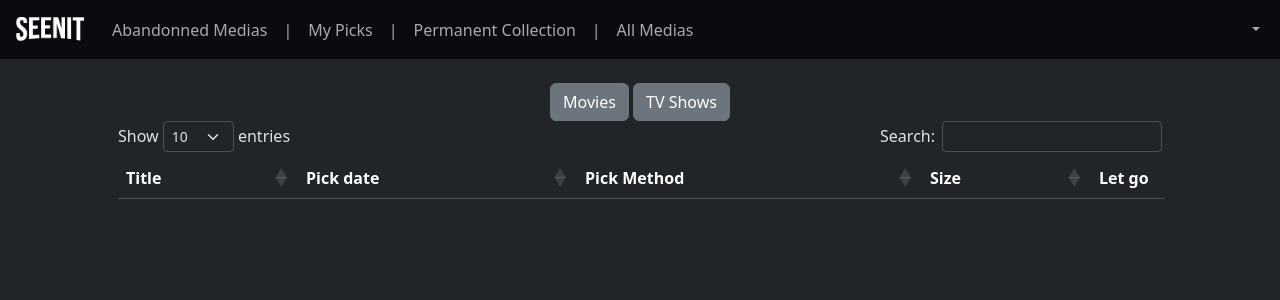
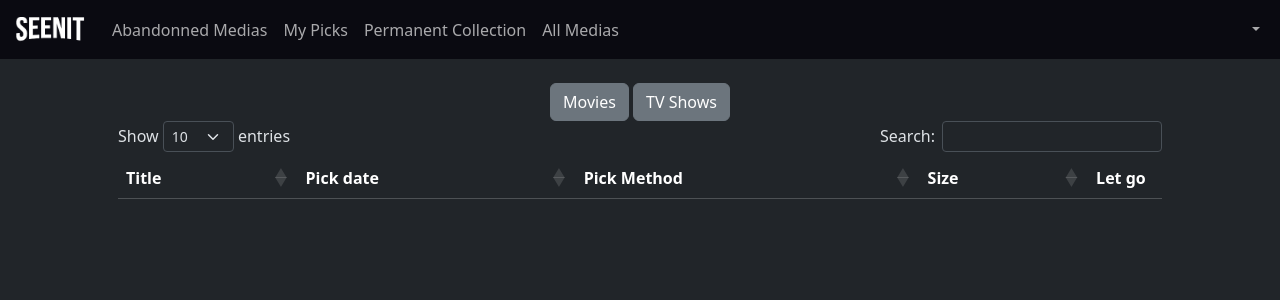
Before and after one commit to gars50/SeenIt, a Python web app: template app/templates/table_views/picks.html in a window 1280 px wide. Shown: the top 300 px of the page. Run offline with Jinja, Linux system fonts and the light colour scheme; the template is opened without the code that fills it, so the values that code supplies are empty; some libraries are stand-ins or nearby versions.

```diff
--- a/app/templates/nav.html
+++ b/app/templates/nav.html
@@ -11,20 +11,11 @@
                 <li class="nav-item">
                     <a {% if active_page == "abandonned_medias" %} class="nav-link active" {% else %} class="nav-link" {% endif %} href="{{ url_for('media.abandonned_medias') }}">Abandonned Medias</a>
                 </li>
-                <li class="nav-link">
-                <a>|</a>
-                </li>
                 <li class="nav-item">
                     <a {% if active_page == "my_picks" %} class="nav-link active" {% else %} class="nav-link" {% endif %} href="{{ url_for('media.my_picks') }}">My Picks</a>
                 </li>
-                <li class="nav-link">
-                <a>|</a>
-                </li>
                 <li class="nav-item">
                     <a {% if active_page == "permanent_picks" %} class="nav-link active" {% else %} class="nav-link" {% endif %} href="{{ url_for('media.permanent_picks') }}">Permanent Collection</a>
-                </li>
-                <li class="nav-link">
-                <a>|</a>
                 </li>
                 <li class="nav-item">
                     <a {% if active_page == "all_medias" %} class="nav-link active" {% else %} class="nav-link" {% endif %} href="{{ url_for('media.all_medias') }}">All Medias</a>
--- a/app/templates/table_views/medias.html
+++ b/app/templates/table_views/medias.html
@@ -9,7 +9,7 @@
         <input type="checkbox" class="btn-check" id="btntvshows" checked autocomplete="off">
         <label class="btn btn-outline-secondary" for="btntvshows">TV Shows</label>
     </div>
-    <table id="mediasTable" class="table table-hover table-dark">
+    <table id="mediasTable" class="table table-hover table-dark" style="width: 100%">
         <thead>
         </thead>
         <tbody>
@@ -55,6 +55,7 @@
                     }
                 },
                 serverSide: true,
+                scrollX: true,
                 columns: [
                     {
                         title: 'Title',
--- a/app/templates/table_views/picks.html
+++ b/app/templates/table_views/picks.html
@@ -9,7 +9,7 @@
         <input type="checkbox" class="btn-check" id="btntvshows" autocomplete="off">
         <label class="btn btn-outline-secondary" for="btntvshows">TV Shows</label>
     </div>
-    <table id="picksTable" class="table table-hover table-dark">
+    <table id="picksTable" class="table table-hover table-dark" style="width: 100%">
         <thead>
         </thead>
         <tbody>
@@ -56,6 +56,7 @@
                     }
                 },
                 serverSide: true,
+                scrollX: true,
                 columns: [
                     {
                         title: 'Title',
```
